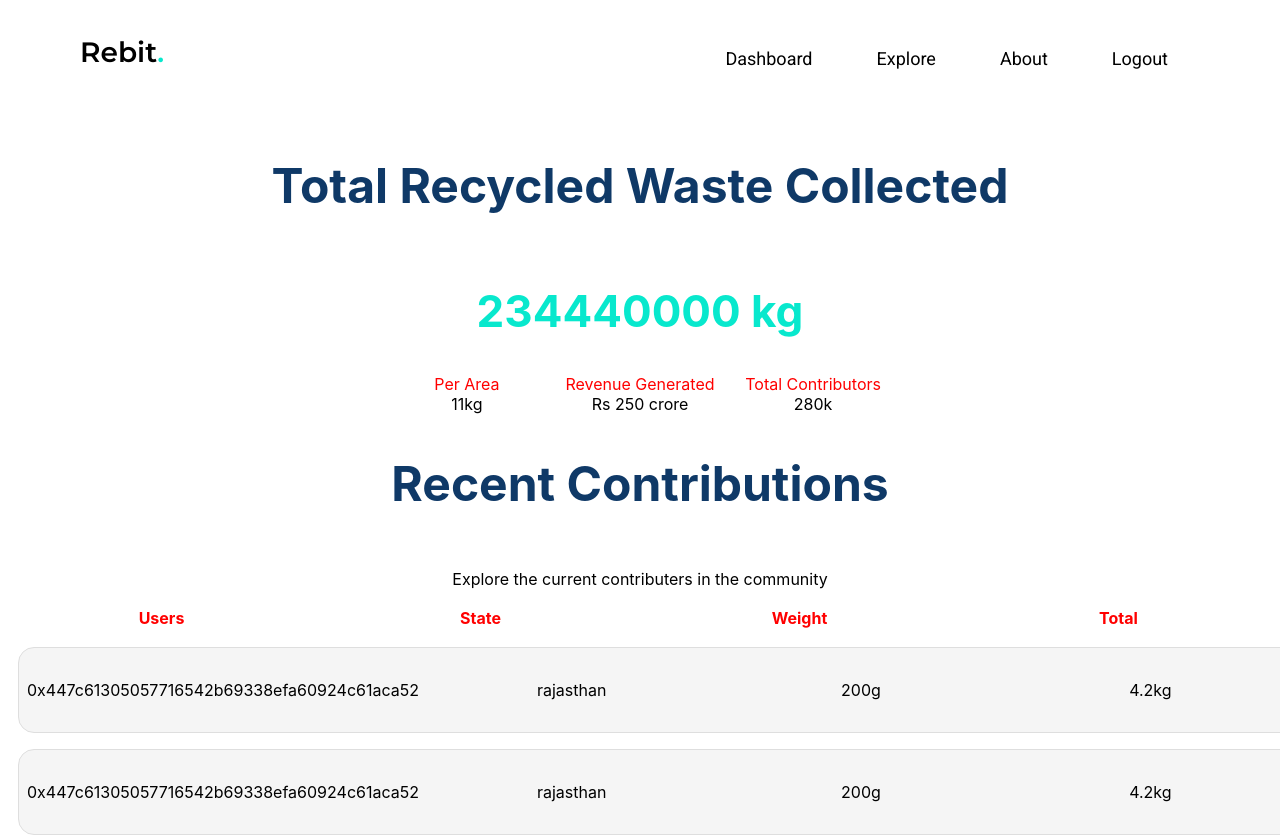
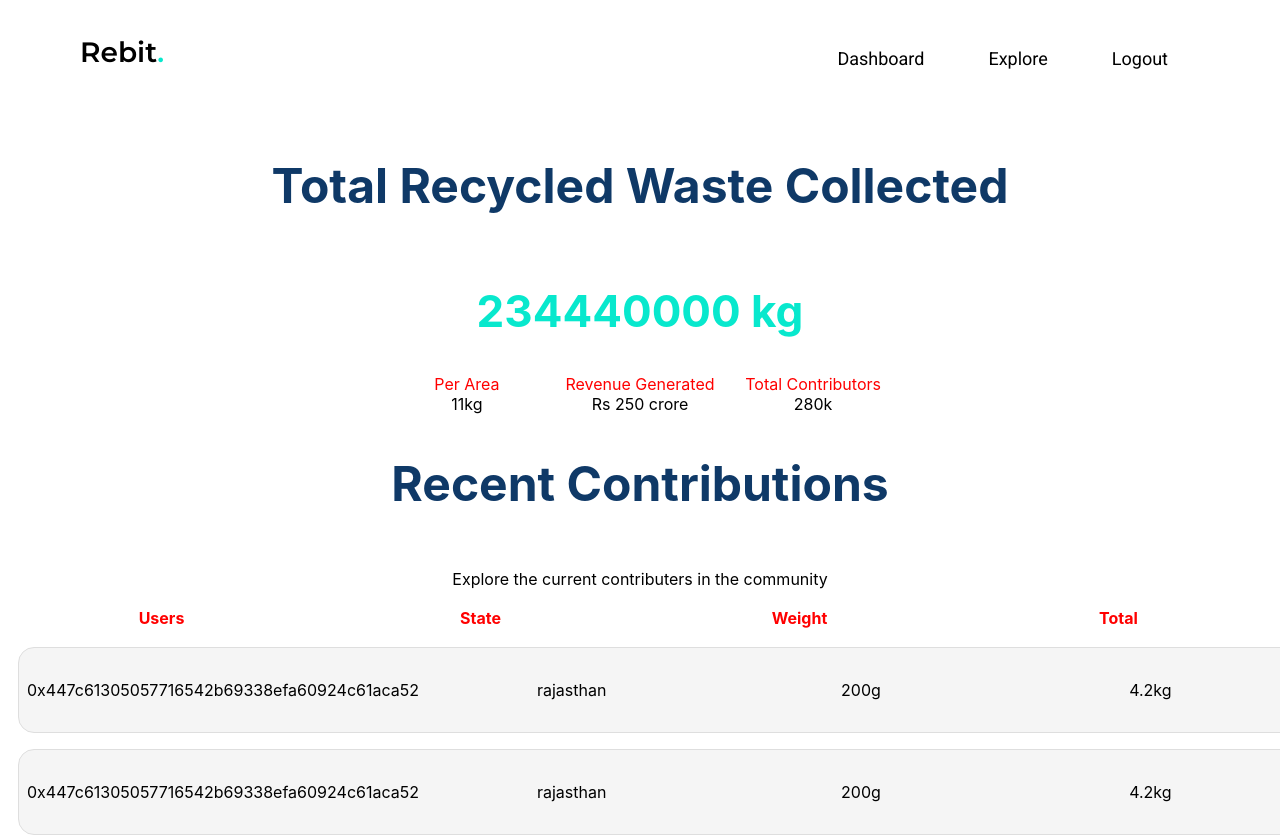
Before and after one commit to agarwalviraj/HFT-Rebit, a React (Create React App) app: page /explore in a window 1280 px wide. Shown: the top 836 px of the page. Built offline with nearby package versions, Linux system fonts and the light colour scheme.

Commit message:
Update NavBar.jsx

```diff
--- a/src/Components/NavBar.jsx
+++ b/src/Components/NavBar.jsx
@@ -18,9 +18,9 @@
         <li className="nav-link">
           <Link to="/explore">Explore</Link>
         </li>
-        <li className="nav-link">
+        {/* <li className="nav-link">
           <Link to="/about">About</Link>
-        </li>
+        </li> */}
         <li className="nav-link">
           <Link to="/">Logout</Link>
         </li>
```
